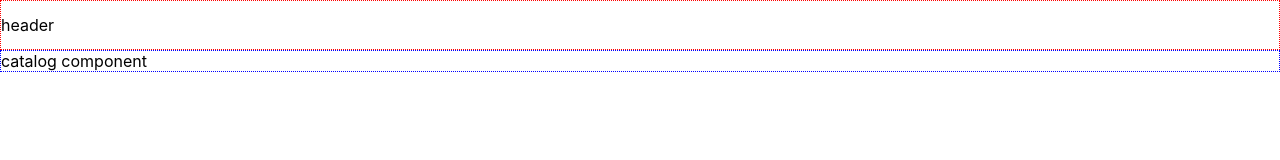
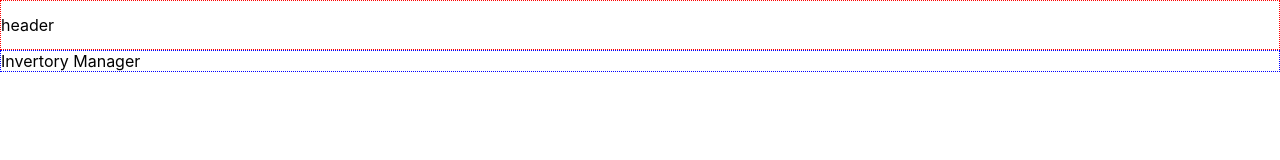
Before and after one commit to cckaries/mg, a React (Create React App) app: page / in a window 1280 px wide. Shown: the top 160 px of the page. Built offline with nearby package versions, Linux system fonts and the light colour scheme.

Commit message:
refactor: rename catalog to inventory

```diff
--- a/src/App.js
+++ b/src/App.js
@@ -3,7 +3,7 @@ import { Route, Routes } from 'react-router-dom';
 
 import styles from './App.module.scss';
 import Header from './components/shared/Header/Header';
-import CatalogPage from './pages/catalog';
+import InventoryPage from './pages/inventory';
 
 function App() {
   return (
@@ -12,7 +12,7 @@ function App() {
       <main>
         <Suspense fallback={<div>Loading...</div>}>
           <Routes>
-            <Route exact path="/" element={<CatalogPage />} />
+            <Route exact path="/" element={<InventoryPage />} />
           </Routes>
         </Suspense>
       </main>
--- a/src/components/Catalog/Catalog.js
+++ b/src/components/Invertory/Invertory.js
@@ -1,9 +1,9 @@
 import { useEffect, useReducer } from 'react';
 import cx from 'classnames';
 
-import styles from './Catalog.module.scss';
+import styles from './Invertory.module.scss';
 
-const Catalog = props => {
+const Invertory = props => {
   const [{ isPageReady }, setState] = useReducer(
     (prevState, nextState) => ({ ...prevState, ...nextState }),
     { isPageReady: false }
@@ -11,9 +11,9 @@ const Catalog = props => {
 
   return (
     <div id="container" className={styles.Container}>
-      catalog component
+      Invertory Manager
     </div>
   );
 };
 
-export default Catalog;
+export default Invertory;
--- a/src/pages/catalog.js
+++ b/src/pages/inventory.js
@@ -1,4 +1,4 @@
-import Catalog from '../components/Catalog/Catalog';
+import Catalog from '../components/Invertory/Invertory';
 
 const CatalogPage = () => {
   return <Catalog />;
```
Also changed, not shown: src/components/Invertory/Invertory.module.scss (renamed from src/components/Catalog/Catalog.module.scss).
